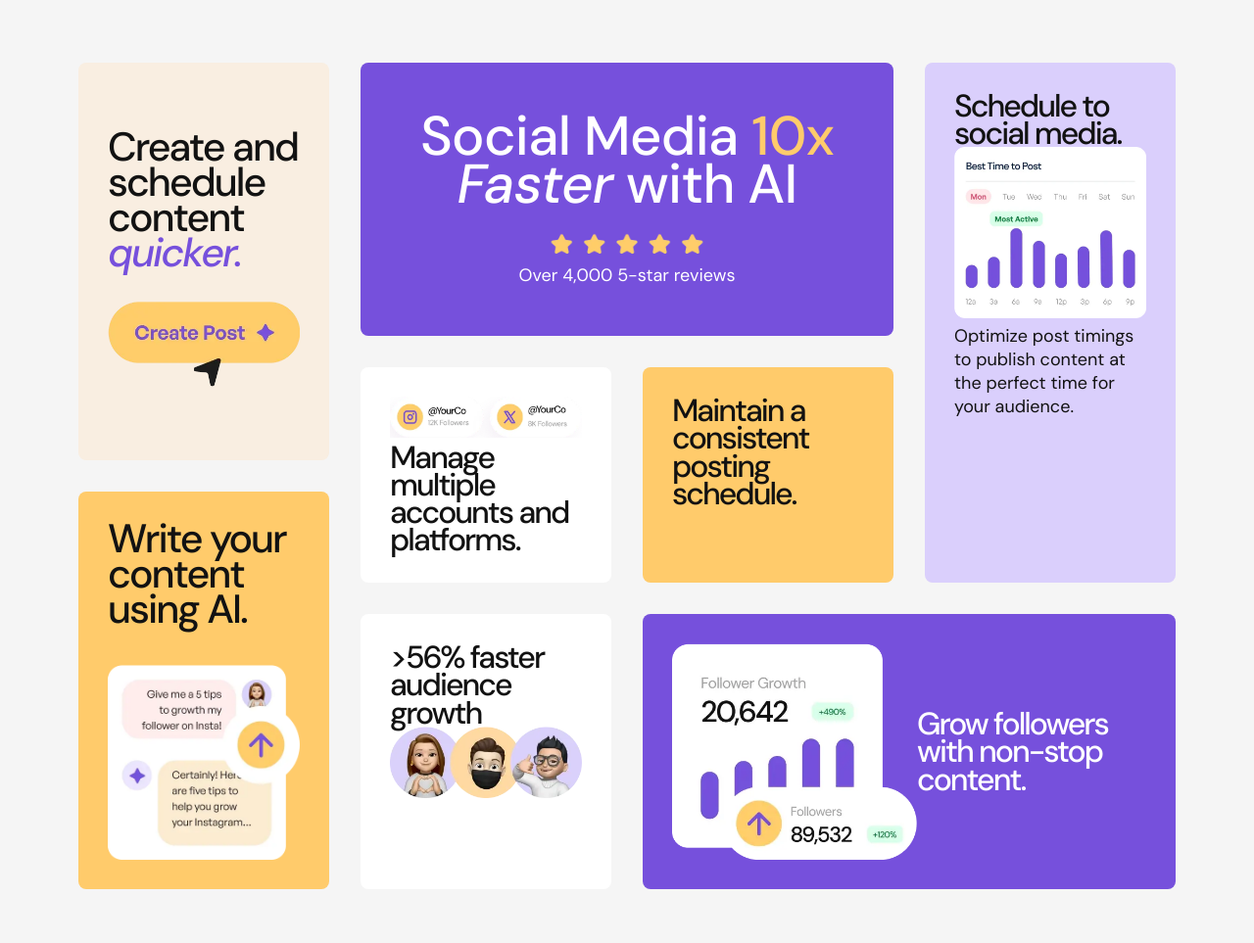
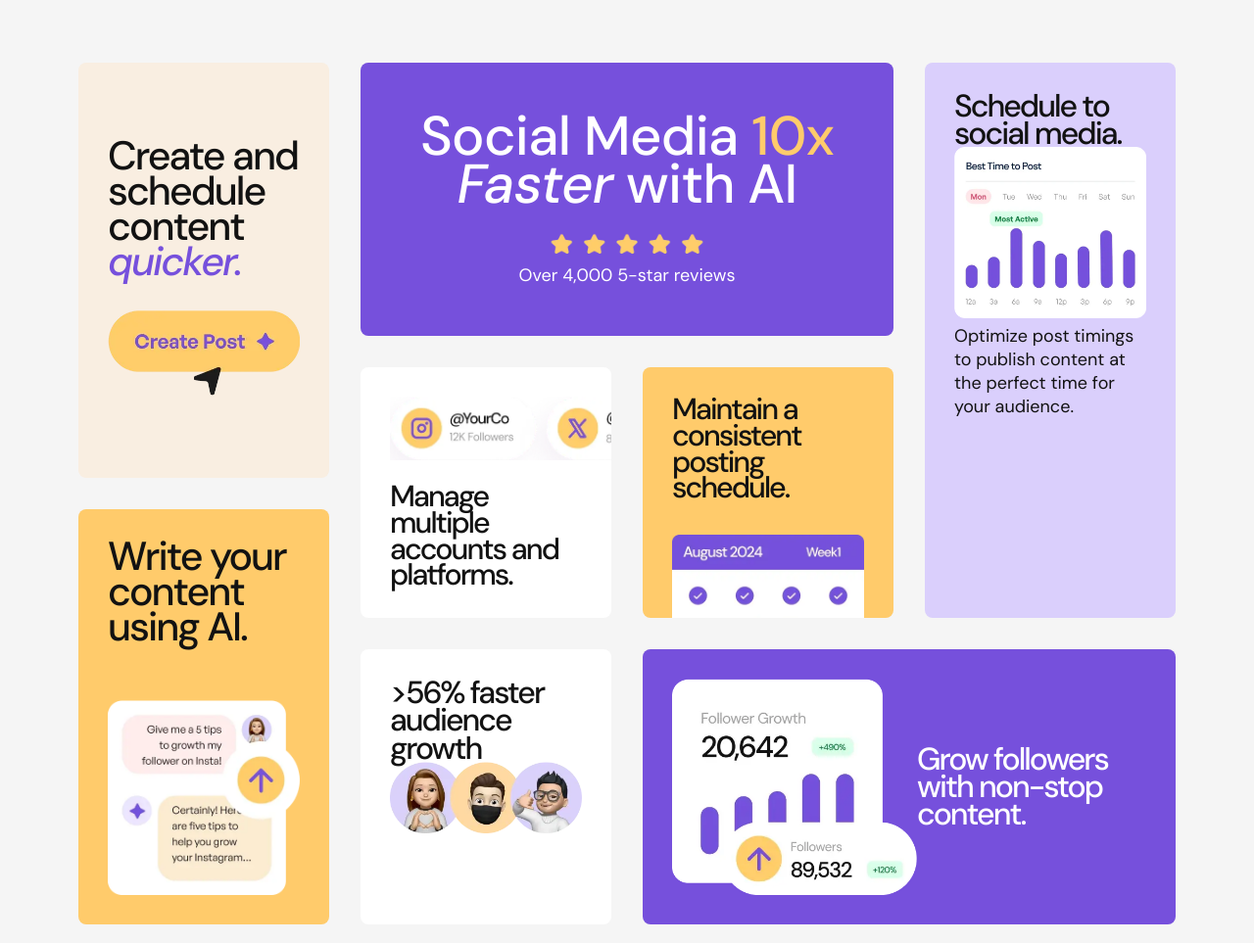
Before and after one commit to Fayozxon/fem-bento-grid, a plain HTML site: page index.html in a window 1280 px wide. Shown: the whole page at 98% size. Drawn offline with Linux system fonts and the light colour scheme.

Commit message:
card designs updated

```diff
--- a/index.html
+++ b/index.html
@@ -61,7 +61,7 @@
                 <p class="content-card__title">
                   Maintain a consistent posting schedule.
                 </p>
-                <!-- <img src="./images/illustration-consistent-schedule.webp" alt="consistent schedule illustration"> -->
+                <img src="./images/illustration-consistent-schedule.webp" alt="consistent schedule illustration">
               </div>
             </div>
           </div>
--- a/main.css
+++ b/main.css
@@ -97,6 +97,44 @@ body {
     grid-template-columns: 1fr 1fr;
 }
 
+.left-part__bottom .bg-white {
+    position: relative;
+    display: flex;
+    align-items: end;
+    aspect-ratio: 1/1;
+}
+
+.left-part__bottom .bg-white img {
+    position: absolute;
+    top: 30px;
+    left: 30px;
+    width: 120%;
+    max-width: unset;
+}
+
+.left-part__bottom .bg-white .content-card__title {
+    font-size: 1.9rem;
+}
+
+.left-part .bg-yellow {
+    position: relative;
+    display: flex;
+}
+
+.left-part .bg-yellow .content-card__title {
+    font-size: 1.9rem;
+}
+
+.left-part .bg-yellow img {
+    max-width: unset;
+    width: auto;
+    position: absolute;
+    top: 55%;
+    left: 0;
+    width: 100%;
+    padding: 30px;
+}
+
 /* main sec > right part > bottom */
 .main-section__right--bottom {
     display: grid;
```
